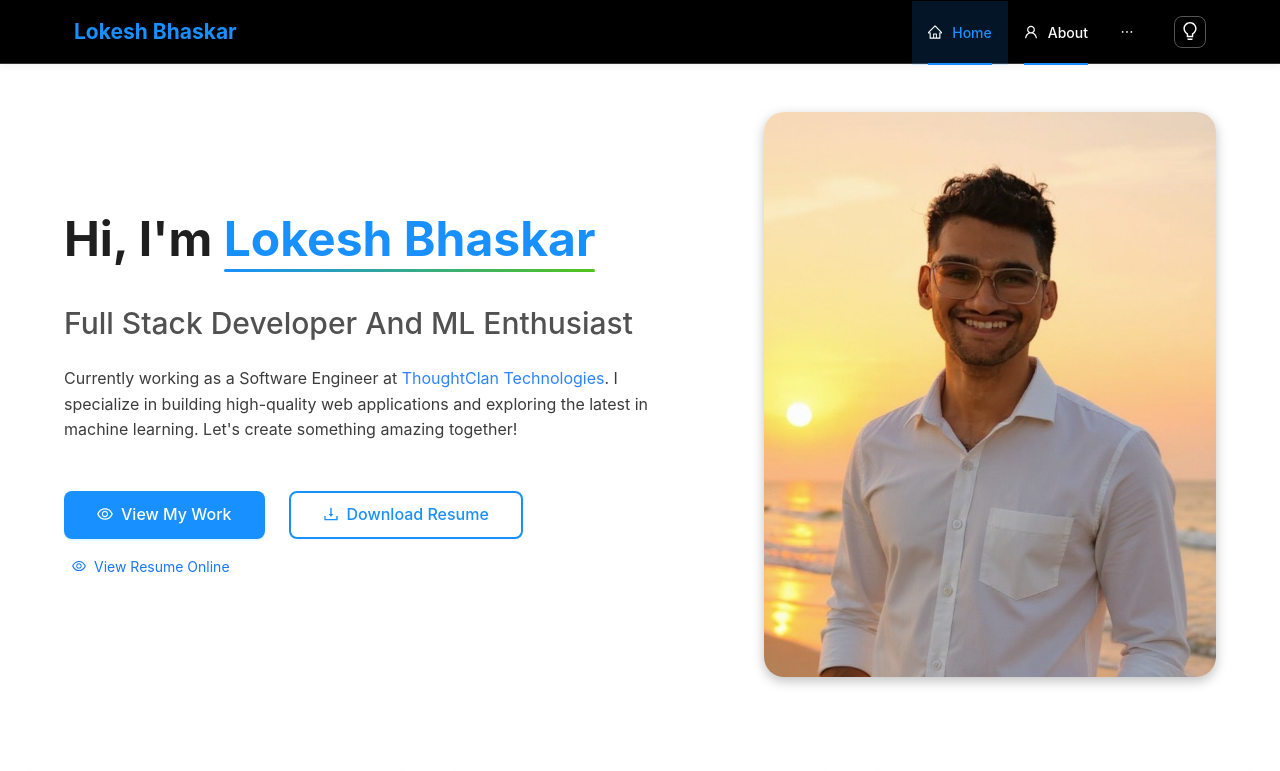
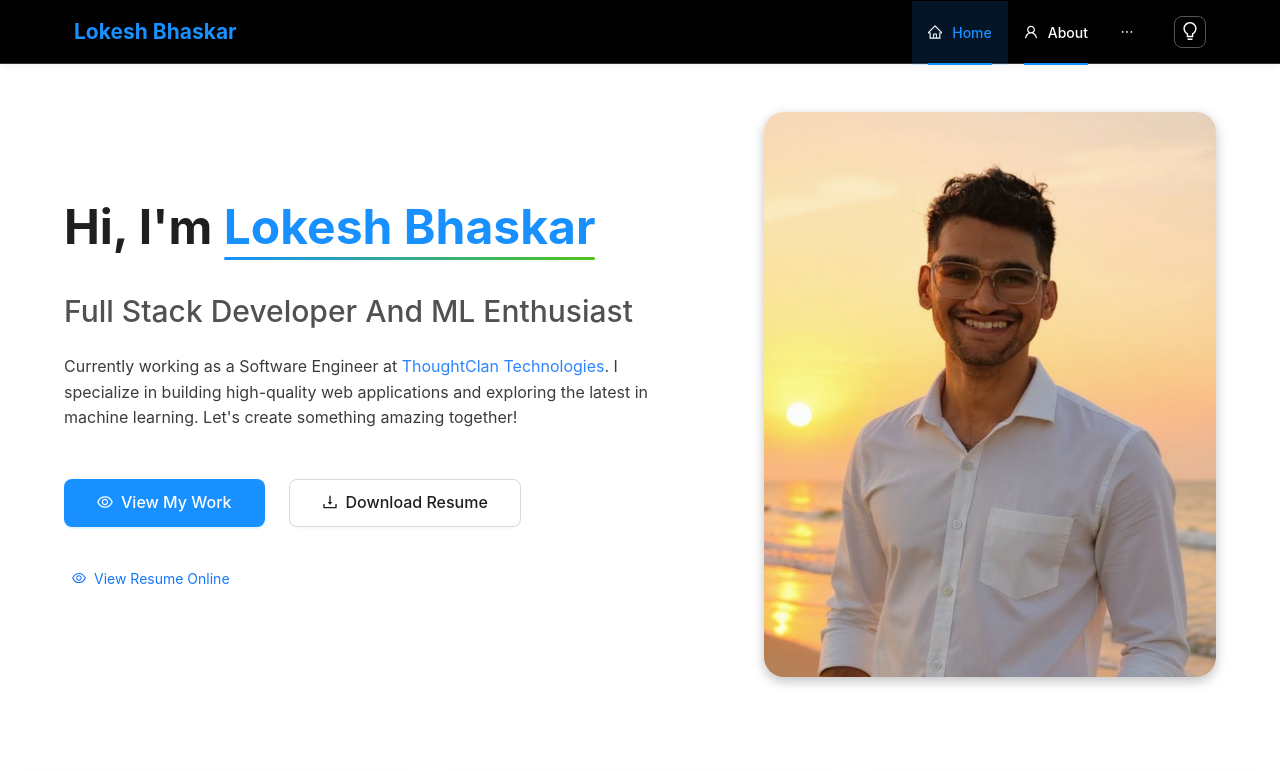
Before and after one commit to LokeshBhaskarNR/Personal_Portfolio, a React (Create React App) app in the folder personal_portfolio/: page / in a window 1280 px wide. Shown: the top 771 px of the page. Built offline with nearby package versions, Linux system fonts and the light colour scheme.

Commit message:
Update Home.scss

```diff
--- a/personal_portfolio/src/pages/Home/Home.scss
+++ b/personal_portfolio/src/pages/Home/Home.scss
@@ -60,6 +60,8 @@
       }
 
       .hero-actions {
+        margin-bottom: $spacing-md;
+
         .ant-btn {
           height: 48px;
           padding: 0 $spacing-lg;
@@ -74,13 +76,60 @@
           }
         }
 
-        .secondary-btn {
+        @include respond-to(xs) {
+          justify-content: center;
+
+          .ant-btn {
+            width: 100%;
+            max-width: 280px;
+          }
+        }
+      }
+
+      .resume-actions {
+        display: flex;
+        flex-direction: column;
+        align-items: flex-start;
+        gap: $spacing-sm;
+
+        @include respond-to(xs) {
+          align-items: center;
+          text-align: center;
+        }
+
+        .resume-download-btn {
+          height: 44px;
+          padding: 0 $spacing-lg;
+          font-size: $font-size-base;
+          font-weight: $font-weight-medium;
+          border-radius: $border-radius-lg;
           border: 2px solid $primary-color;
           color: $primary-color;
+          @include button-hover;
 
           &:hover {
             background: $primary-color;
             color: white;
+          }
+
+          @include respond-to(xs) {
+            width: 100%;
+            max-width: 280px;
+          }
+        }
+
+        .view-resume-link {
+          color: var(--text-color);
+          opacity: 0.8;
+          font-size: $font-size-sm;
+
+          &:hover {
+            color: $primary-color;
+            opacity: 1;
+          }
+
+          @include respond-to(xs) {
+            font-size: $font-size-base;
           }
         }
       }
```
